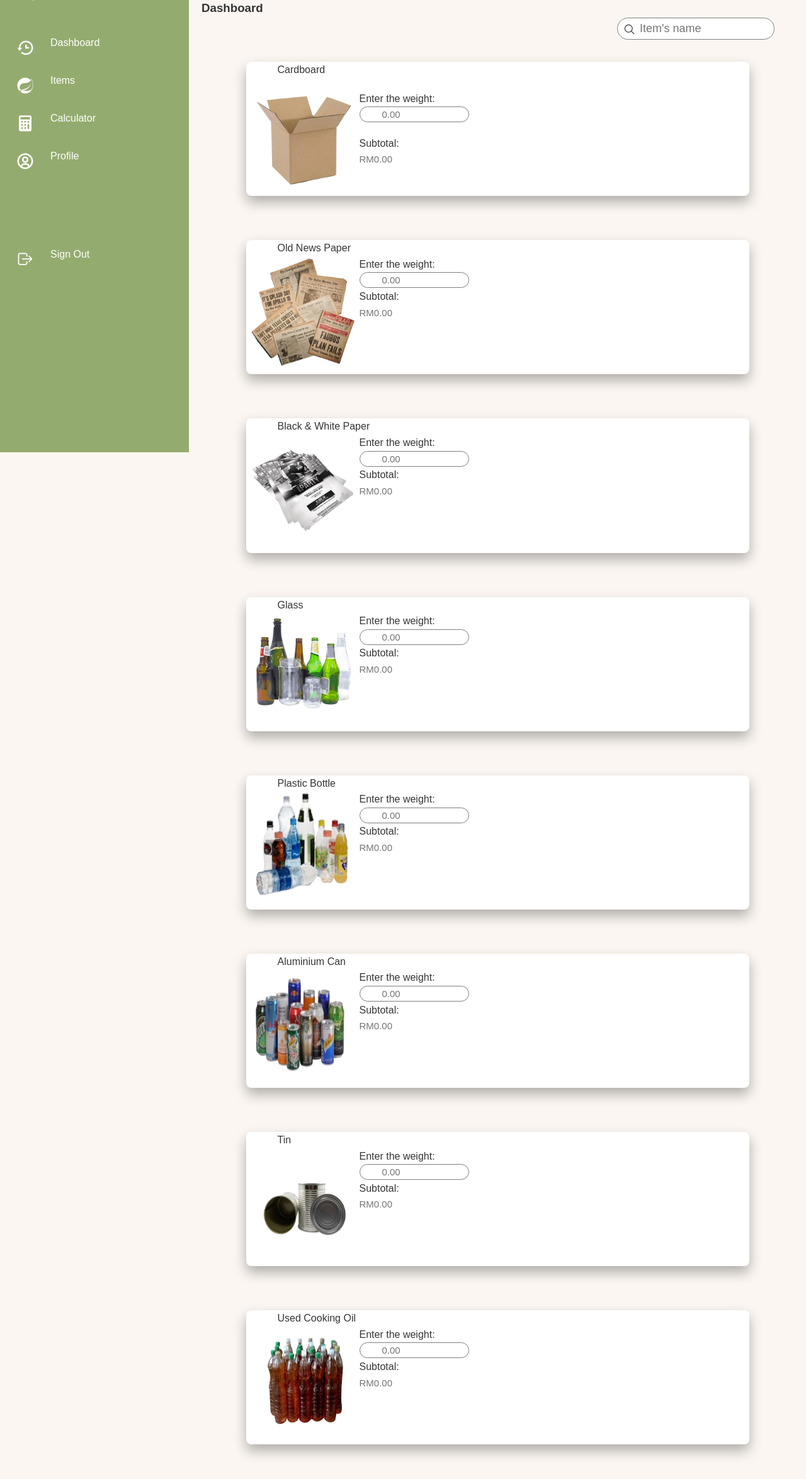
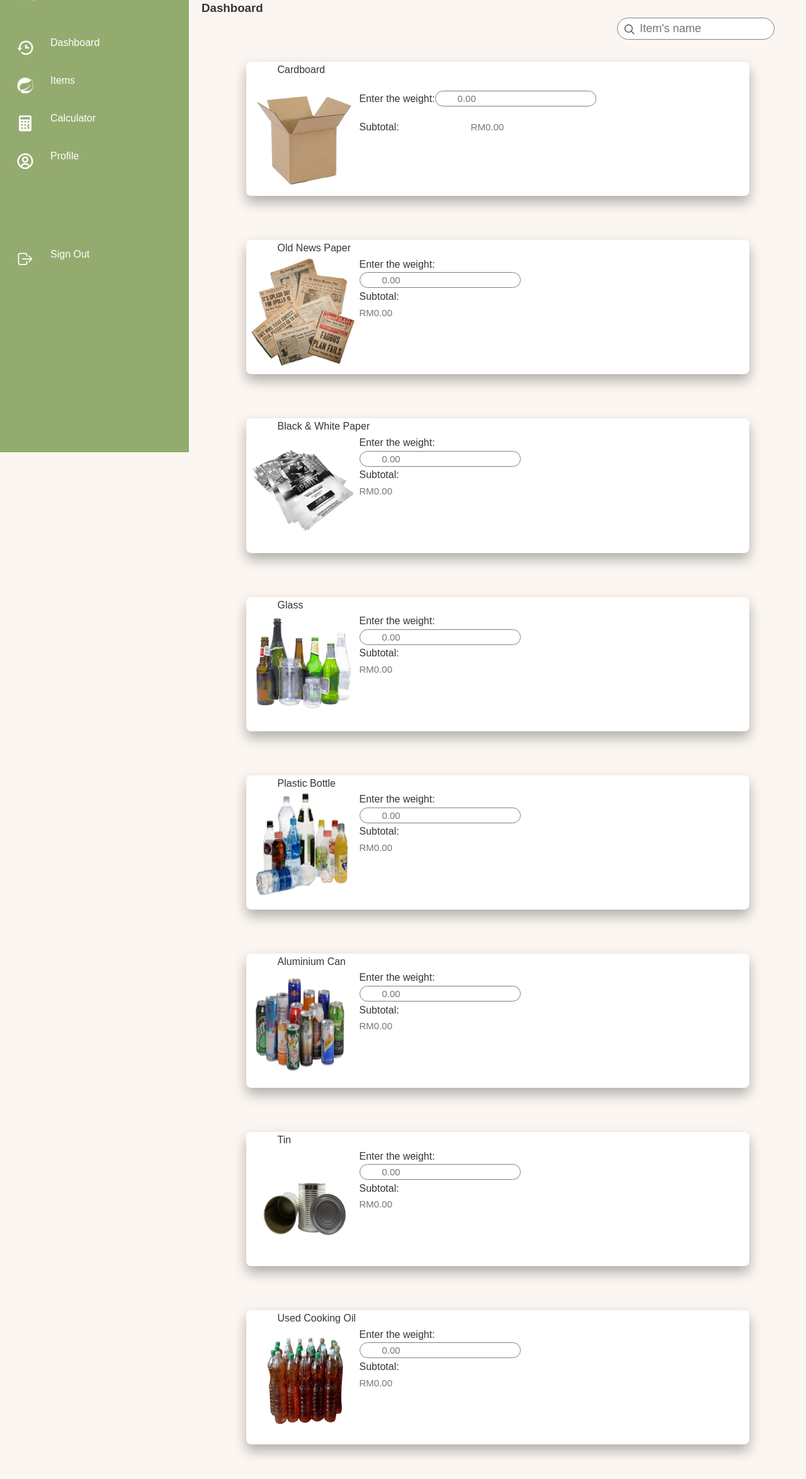
Before and after one commit to meyalissa/EcoXChange, a PHP site: page /pages/calculator-2.html in a window 1280 px wide. Shown: the part 82-2430 px from the top of the page at 63% size. Run offline with PHP 8.4, Linux system fonts and the light colour scheme.

Commit message:
Update calculator.css

```diff
--- a/EcoXchange/style/calculator.css
+++ b/EcoXchange/style/calculator.css
@@ -69,32 +69,31 @@
     padding-left: 50px;
 }
 
+
+
 .items-incontent{
   display: flex;
   flex-wrap: wrap;
 
 }
 
-.inpweight{
-  background-color: red;
-  width:auto;
-  display: inline-block;
+.each-wlbl{
+  padding-top:20px;
+  display: flex;
+  align-items: center;
 }
 
-.each-wlbl{
-  padding-top:20px;
+.each-wlbl .txtcalc{
+  flex: 1;
+  margin: 0;
 }
 
-
-
-/*
-.p2{
-  padding-top: 40px;
-  padding-left: 40px;
-} */
+.inputbar label{
+  flex:2;
+}
 
 .inputbar label input {
-  width: 68%;
+  width: 100%;
   height: 25px;
   border-radius: 40px;
   padding: 5px 20px;
@@ -108,6 +107,4 @@
 .inputbar2 label input {
   font-size: 15px;
   border: none;
-
-
 }
```
